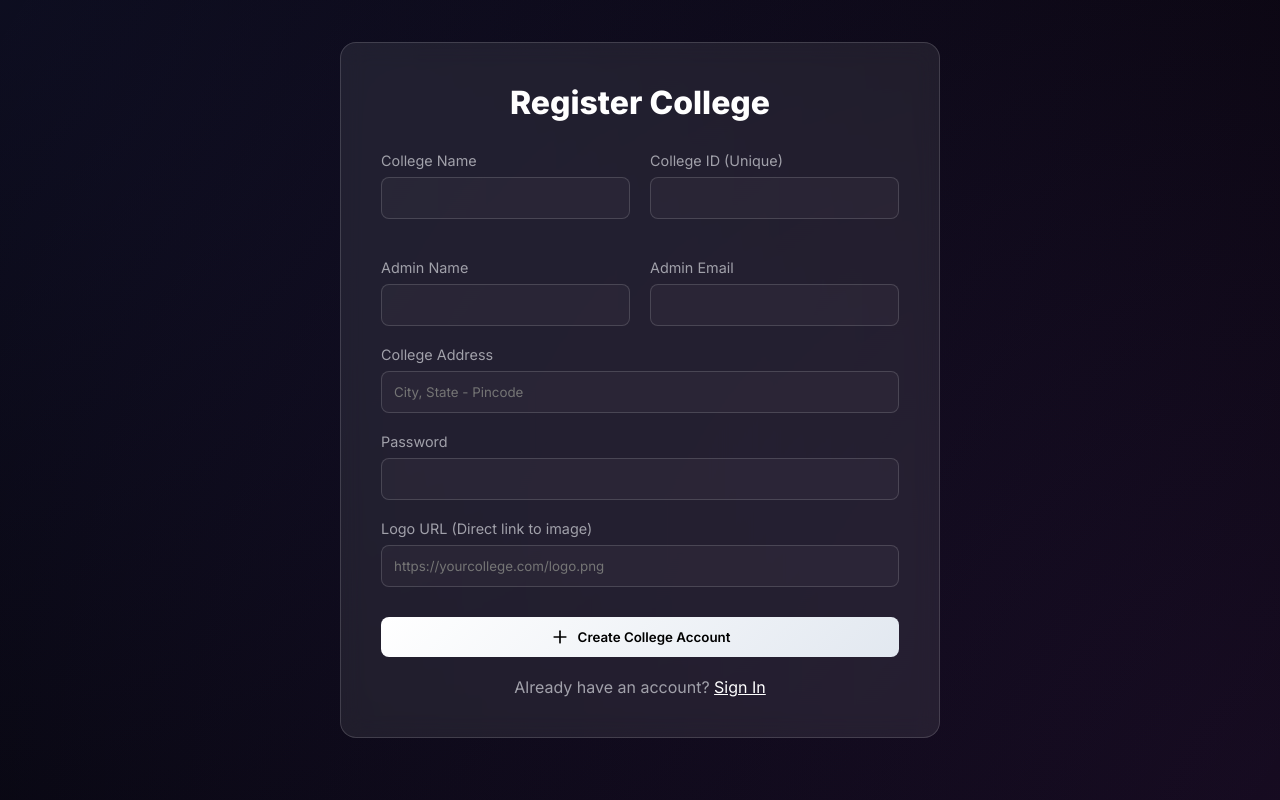
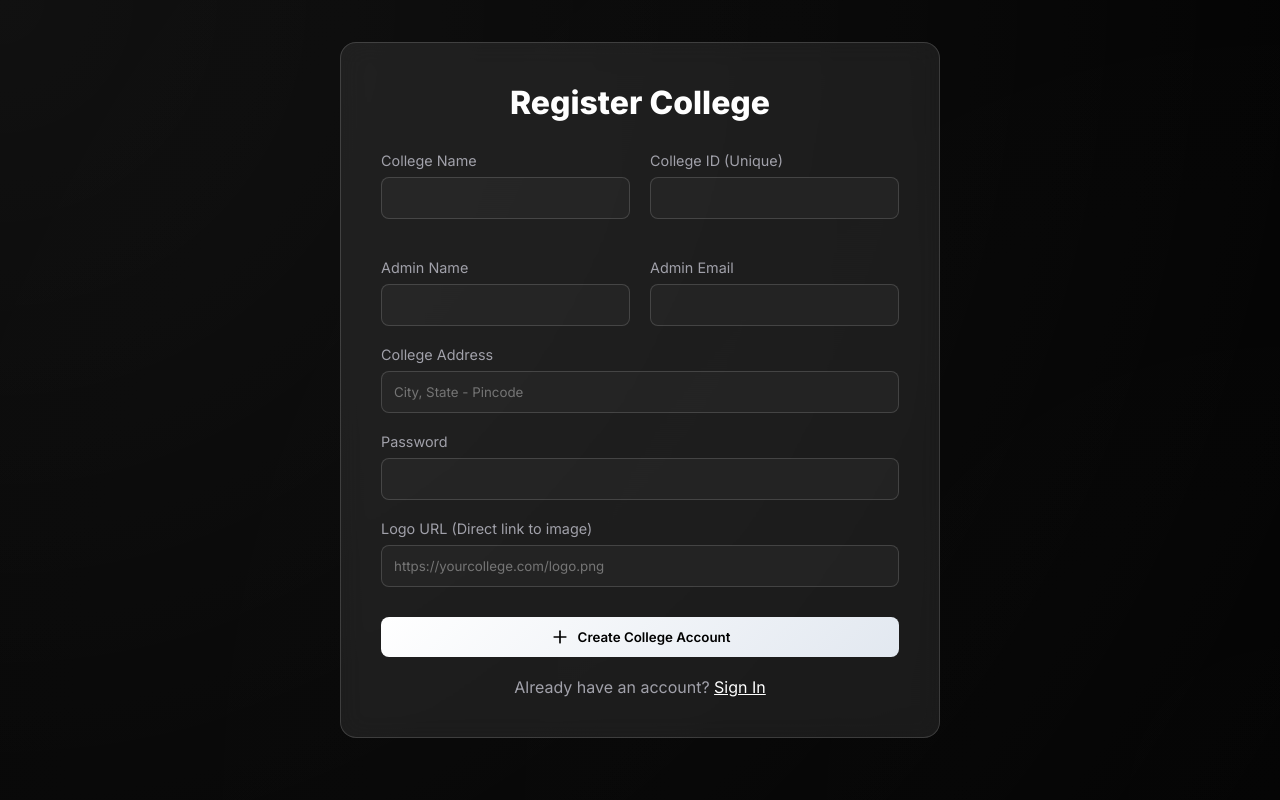
Before and after one commit to bhanu-3333/Fee-portal, a React (Vite) app in the folder frontend/: page /signup in a window 1280 px wide. Built offline with nearby package versions, Linux system fonts and the light colour scheme.

Commit message:
feat: Add admin signup page and a login page with student/admin role selection.

```diff
--- a/frontend/src/pages/AdminSignup.jsx
+++ b/frontend/src/pages/AdminSignup.jsx
@@ -25,7 +25,7 @@ const AdminSignup = () => {
   return (
     <div className="signup-page" style={{
       display: 'flex', alignItems: 'center', justifyContent: 'center', minHeight: '100vh',
-      background: 'radial-gradient(circle at top left, #6366f122, transparent), radial-gradient(circle at bottom right, #a855f722, transparent)'
+      background: 'radial-gradient(circle at top left, #ffffff11, transparent), radial-gradient(circle at bottom right, #ffffff05, transparent)'
     }}>
       <div className="glass card" style={{ width: '600px', padding: '40px' }}>
         <h2 style={{ textAlign: 'center', marginBottom: '30px', fontSize: '2rem', fontWeight: 800 }}>
```
